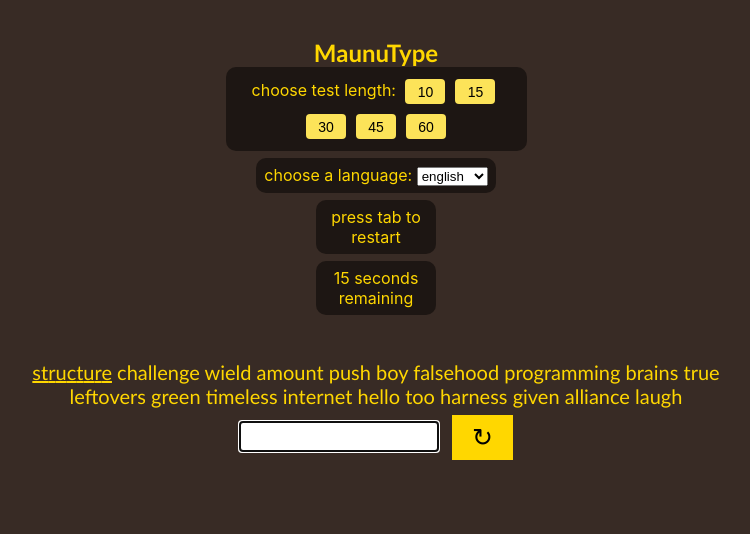
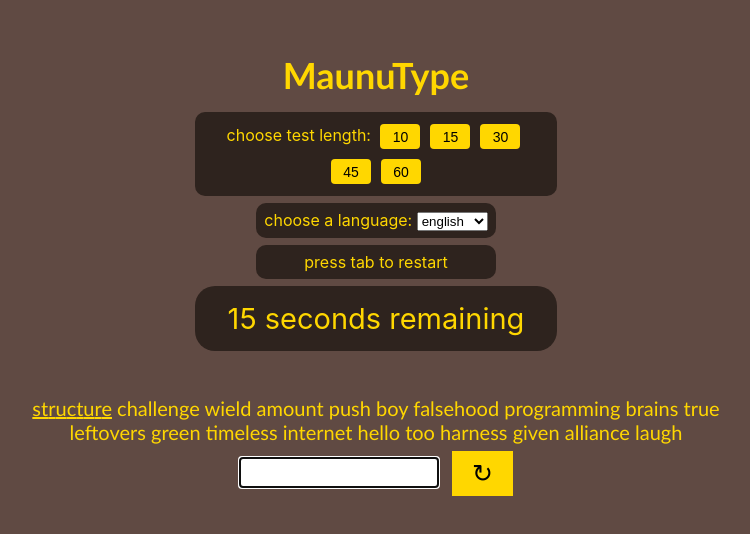
Before and after one commit to maunugit/maunutype, a React (Create React App) app: page / in a window 1280 px wide. Shown: the top 534 px of the page, without its empty margins (264-1014 px from the left). Built offline with nearby package versions, Linux system fonts and the light colour scheme.

Commit message:
improved app.css

```diff
--- a/src/App.css
+++ b/src/App.css
@@ -5,7 +5,7 @@
   flex-direction: column;
   align-items: center;
   width: 100%;
-  background-color: #382b25;
+  background-color: #604a43;
   min-height: 100vh;
 }
 
@@ -15,9 +15,12 @@
 
 
 .Title {
-  font-size: 12px;
+  font-size: 18px;
   font-family:'Gill Sans', 'Gill Sans MT', Calibri, 'Trebuchet MS', sans-serif;
   color: #FFD700;
+  margin: 0 auto;
+  padding: 15px;
+  border-radius: 20px;
 }
 .typed {
   color: #dfdfdf;
@@ -27,18 +30,19 @@
 }
 
 .TimerDisplay {
-  background-color: #1d1613;
+  background-color: #2e231e;
+  font-size: 29px;
   color: #FFD700;
-  width: 10%;
+  width: 30%;
   margin: 0 auto;
-  padding: 7px;
-  border-radius: 10px;
+  padding: 15px;
+  border-radius: 20px;
 
 }
 .instructions-container{
-  background-color: #1d1613;
+  background-color: #2e231e;
   color: #FFD700;
-  width: 10%;
+  width: 20%;
   margin: 0 auto;
   padding: 7px;
   border-radius: 10px;
@@ -69,7 +73,7 @@
   height: 25px;
   width: 40px;
   font-size: 14px;
-  background-color: #fce359;
+  background-color: gold;
   border: none;
   border-radius: 4px;
   margin: 5px;
@@ -79,11 +83,11 @@
 }
 
 .duration-button:hover {
-  background-color: #FFD700;
+  background-color: gold;
 }
 
 .duration-button:disabled {
-  background-color: #fce359 !important;
+  background-color: gold !important;
 }
 
 
@@ -151,17 +155,18 @@ body {
   width: 90%;
 }
 .language-container {
-  background-color: #1d1613;
-  color: #FFD700;
+  background-color: #2e231e;
+  /* #FFD700; */
+  color: gold;
   width: 20%;
   margin: 0 auto;
   padding: 7px;
   border-radius: 10px;
 }
 .test-duration-container {
-  background-color: #1d1613;
-  color: #FFD700;
-  width: 25%;
+  background-color: #2e231e;
+  color: gold;
+  width: 30%;
   margin: 0 auto;
   padding: 7px;
   border-radius: 10px;
@@ -181,3 +186,5 @@ body {
   padding: 0;
   box-sizing: border-box;
 }
+/*
+toimiskohan tää ois tosi kiva jos tää gitti push origin master commit toimis tosi hyvin nytten kiva kiitos */
```
